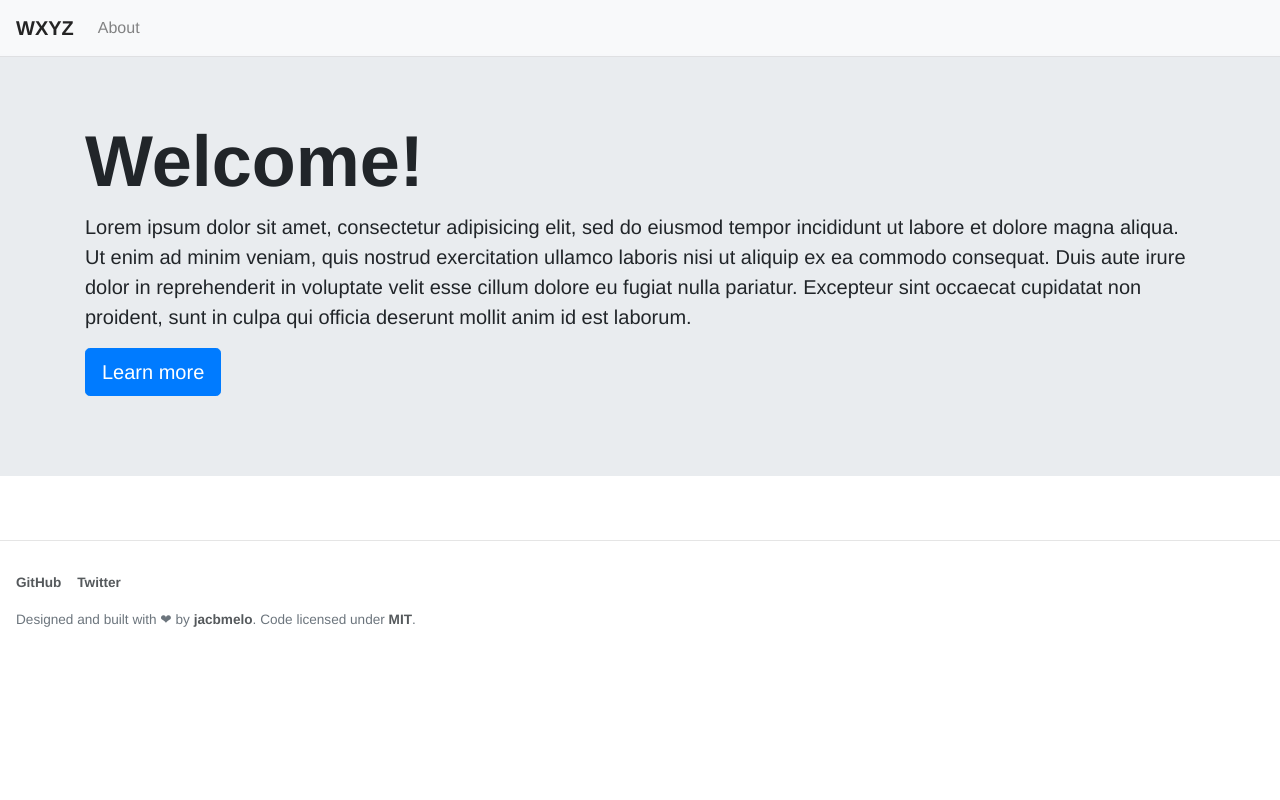
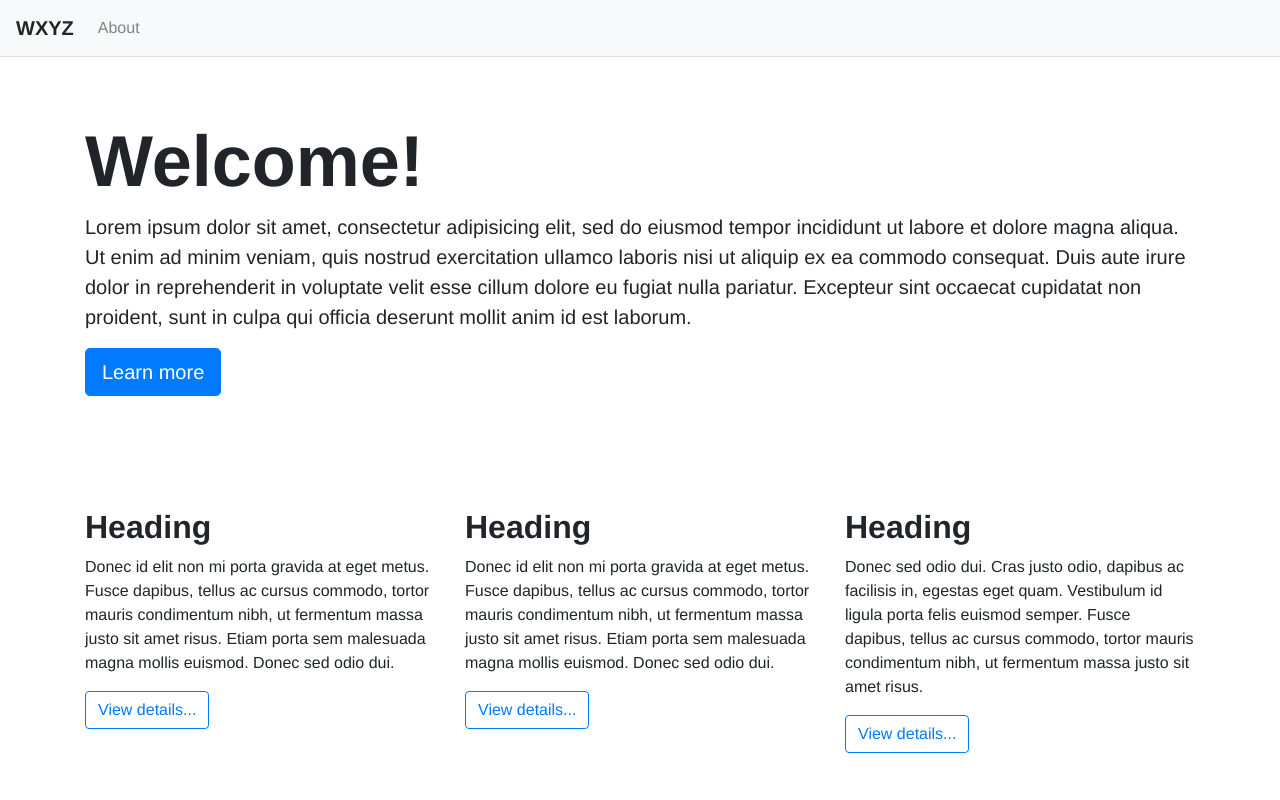
Before and after one commit to jacbmelo/wxyz, an Angular app: page / in a window 1280 px wide. Shown: the top 800 px of the page. Built offline with nearby package versions, Linux system fonts and the light colour scheme.

Commit message:
Minor tweaks.

```diff
--- a/src/app/home/home.component.html
+++ b/src/app/home/home.component.html
@@ -15,6 +15,25 @@
     </p>
   </div>
 </div>
+<div class="container">
+  <div class="row">
+    <div class="col-md-4">
+      <h2>Heading</h2>
+      <p>Donec id elit non mi porta gravida at eget metus. Fusce dapibus, tellus ac cursus commodo, tortor mauris condimentum nibh, ut fermentum massa justo sit amet risus. Etiam porta sem malesuada magna mollis euismod. Donec sed odio dui. </p>
+      <p><a class="btn btn-outline-primary" href="#" role="button">View details...</a></p>
+    </div>
+    <div class="col-md-4">
+      <h2>Heading</h2>
+      <p>Donec id elit non mi porta gravida at eget metus. Fusce dapibus, tellus ac cursus commodo, tortor mauris condimentum nibh, ut fermentum massa justo sit amet risus. Etiam porta sem malesuada magna mollis euismod. Donec sed odio dui. </p>
+      <p><a class="btn btn-outline-primary" href="#" role="button">View details...</a></p>
+    </div>
+    <div class="col-md-4">
+      <h2>Heading</h2>
+      <p>Donec sed odio dui. Cras justo odio, dapibus ac facilisis in, egestas eget quam. Vestibulum id ligula porta felis euismod semper. Fusce dapibus, tellus ac cursus commodo, tortor mauris condimentum nibh, ut fermentum massa justo sit amet risus.</p>
+      <p><a class="btn btn-outline-primary" href="#" role="button">View details...</a></p>
+    </div>
+  </div>
+</div>
 <!--
 <div class="container">
   <div *ngFor="let alert of mail.alerts"  class="row">
--- a/src/styles.css
+++ b/src/styles.css
@@ -21,6 +21,10 @@ body {
 
 .navbar-brand {
   font-weight: bold;
+}
+
+.jumbotron {
+  background-color: #ffffff;
 }
 
 .app-footer {
```
